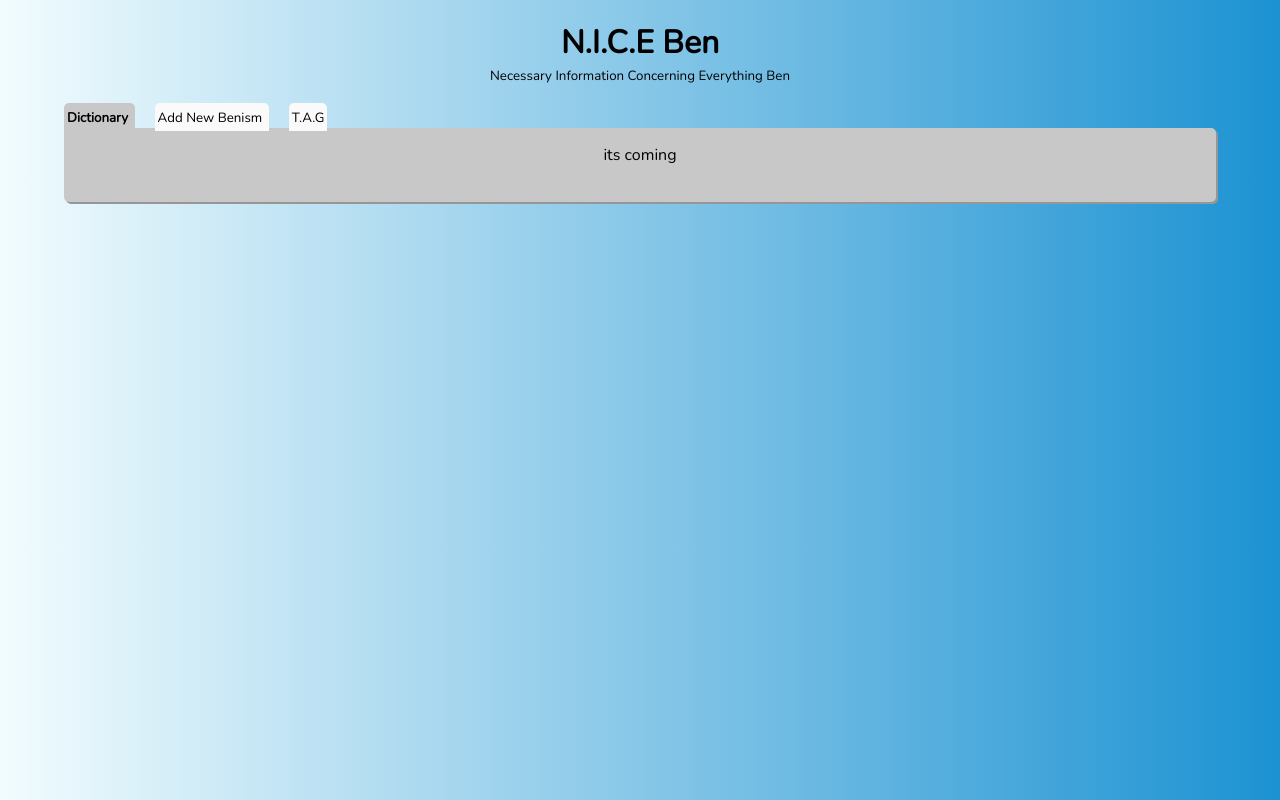
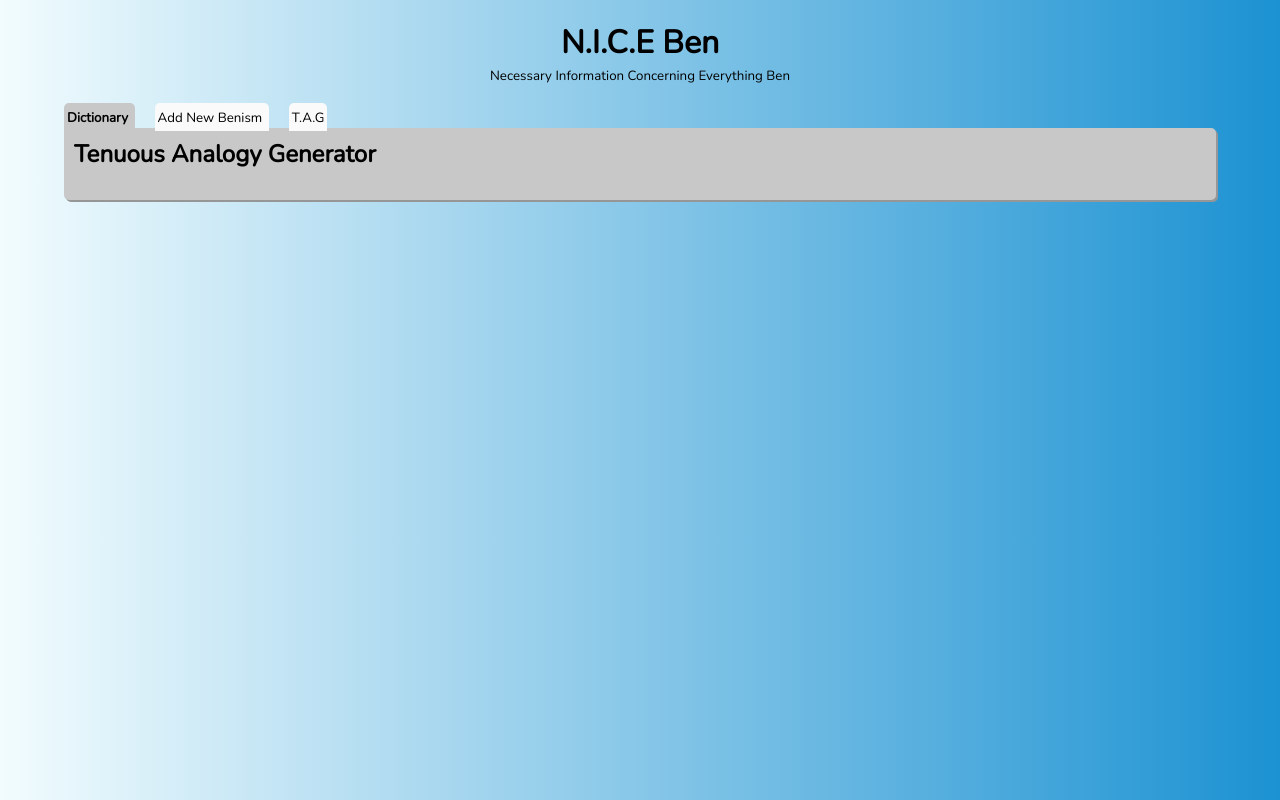
Before and after one commit to MellKay/benisms-hackathon, a React (Create React App) app: page /tag in a window 1280 px wide. Built offline with nearby package versions, Linux system fonts and the light colour scheme.

Commit message:
tag header added

```diff
--- a/src/Components/App/App.js
+++ b/src/Components/App/App.js
@@ -5,6 +5,7 @@ import Form from "../Form/index";
 import Dictionary from "../Dictionary";
 import Tabs from "../Tabs";
 import { BrowserRouter as Router, Switch, Route } from "react-router-dom";
+import Tag from "../TAG/Tag";
 
 function App() {
   return (
@@ -21,9 +22,7 @@ function App() {
           <Route path="/tag">
             <div className="tabWrapper">
               <Tabs />
-              <div className="wrapper">
-                <p> its coming </p>
-              </div>
+              <Tag />
             </div>
           </Route>
           <Route path="/">
--- /dev/null
+++ b/src/Components/TAG/Tag.js
@@ -0,0 +1,11 @@
+import React from "react";
+
+function Tag() {
+  return (
+    <div className="wrapper">
+      <h2 className="tabTitle"> Tenuous Analogy Generator </h2>
+    </div>
+  );
+}
+
+export default Tag;
```
